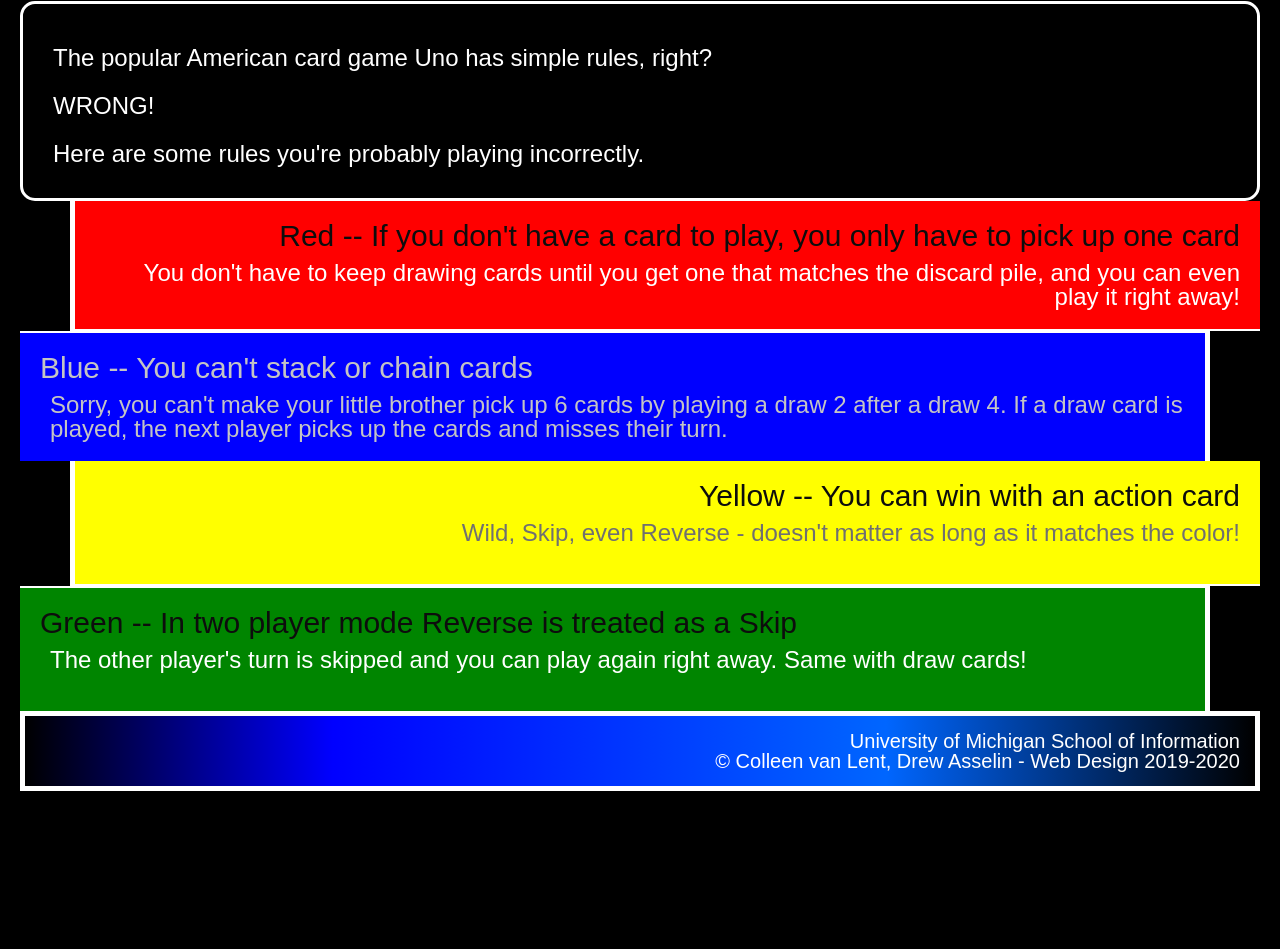
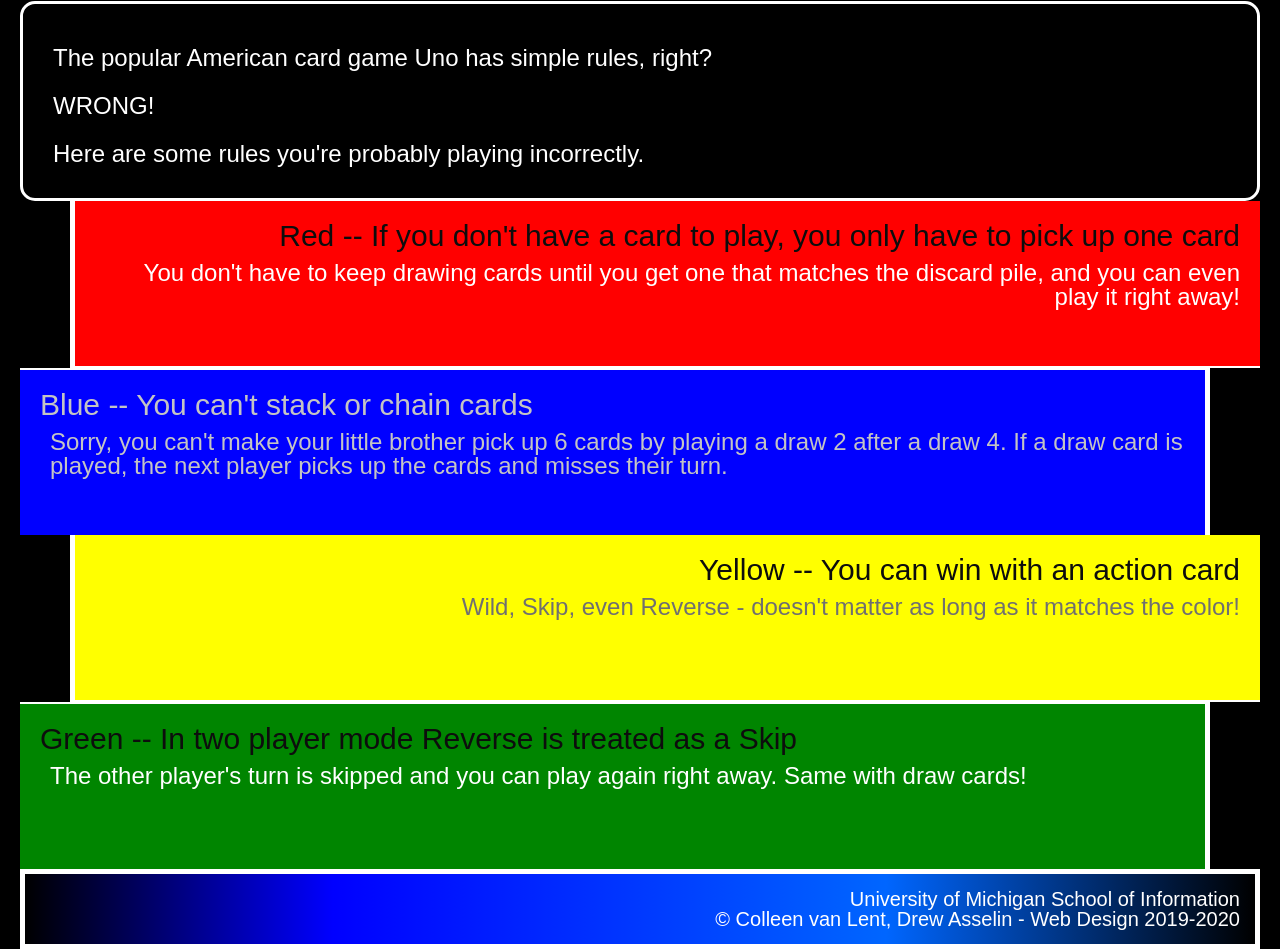
Before and after one commit to obiari/hw3-2022, a plain HTML site: page index.html in a window 1280 px wide. Shown: the part 327-1276 px from the top of the page. Before the commit the page ends 1118 px from the top, so only its background shows below. Drawn offline with Linux system fonts and the light colour scheme.

Commit message:
Update style.css

```diff
--- a/css/style.css
+++ b/css/style.css
@@ -40,7 +40,7 @@
     text-align: right;
     margin-left: 50px;
     border: solid;
-    box-sizing: border-box;
+    box-sizing: content-box;
     border-bottom-width: 2px;
     border-left-width: 5px;
     border-top-width: 0px;
@@ -51,7 +51,7 @@
     text-align: left;
     margin-right: 50px;
     border: solid;
-    box-sizing: border-box;
+    box-sizing: content-box;
     border-top-width: 2px;
     border-right-width: 5px;
     border-bottom-width: 0px;
@@ -68,7 +68,7 @@
     text-align: right;
     margin-left: 50px;
     border: solid;
-    box-sizing: border-box;
+    box-sizing: content-box;
     border-bottom-width: 2px;
     border-left-width: 5px;
     border-top-width: 0px;
@@ -82,14 +82,14 @@
     text-align: left;
     margin-right: 50px;
     border: solid;
-    box-sizing: border-box;
+    box-sizing: content-box;
     border-top-width: 2px;
     border-right-width: 5px;
     border-bottom-width: 0px;
     border-left-width: 0px;
 }
 footer{
-    box-sizing: border-box;
+    box-sizing: content-box;
     background: rgb(0,0,0);
     background: linear-gradient(90deg, rgba(0,0,0,1) 0%, rgba(0,0,255,1) 25%, rgba(0,102,255,1) 70%, rgba(0,0,0,1) 100%);
     border: solid 5px #FFFFFF;
```
